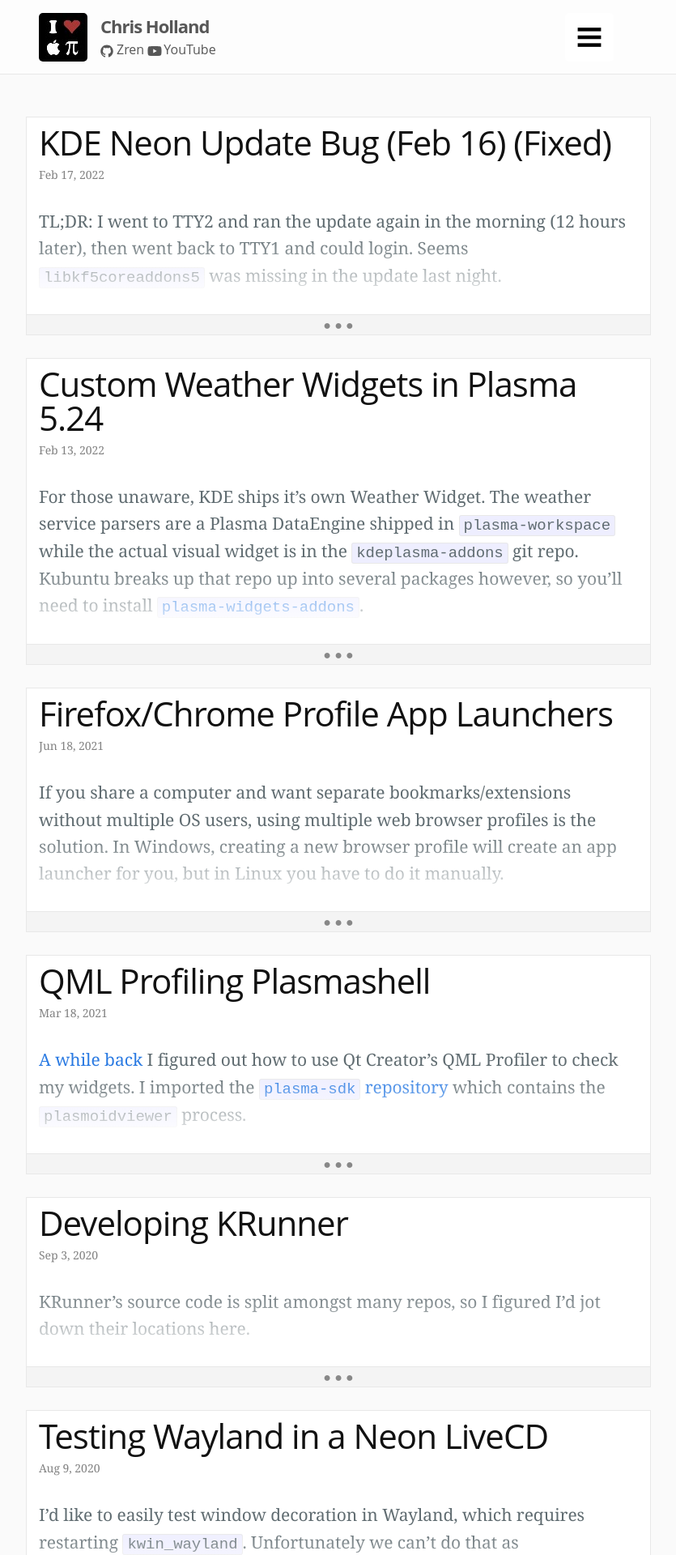
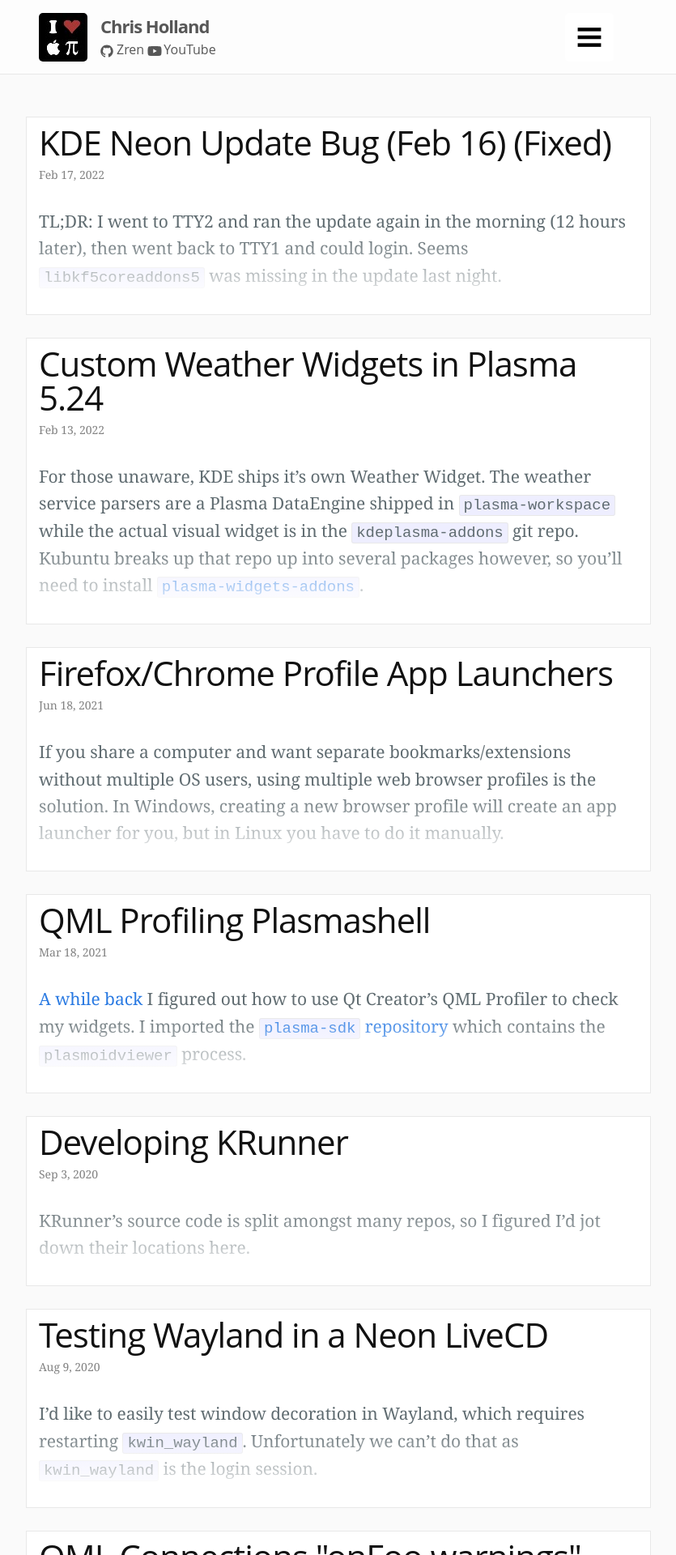
Before and after one commit to Zren/zren.github.io, a Jekyll site: the page built from index.html, in a window 1280 px wide. Shown: the top 1920 px of the page at 81% size, without its empty margins (222-1057 px from the left). Built offline with Jekyll 4.4.1, drawn with Linux system fonts in a browser that asks for light colours; some of the changed text lies outside the part shown.

Commit message:
Remove tripple dot from continue reading footer

```diff
--- a/index.html
+++ b/index.html
@@ -46,7 +46,6 @@
       text-align: center;
       background-color: #f4f4f4;
       color: #888;
-      border-top: 1px solid #e8e8e8;
       position: relative;
     }
     a.post-continue-reading:hover {
@@ -78,9 +77,7 @@
       {{ post.excerpt }}
     </div>
 
-    <a class="post-continue-reading" href="{{ post.url | prepend: site.baseurl }}">
-      ● ● ●
-    </a>
+    <a class="post-continue-reading" href="{{ post.url | prepend: site.baseurl }}"></a>
 
   </article>
   {% endfor %}
```
